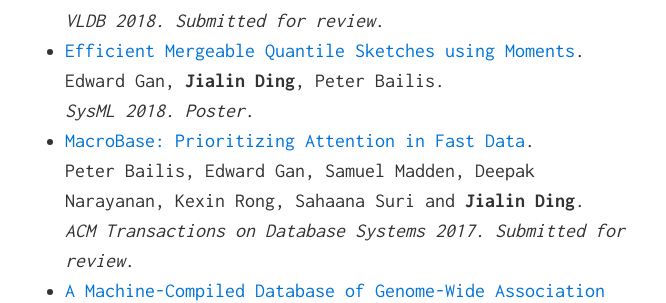
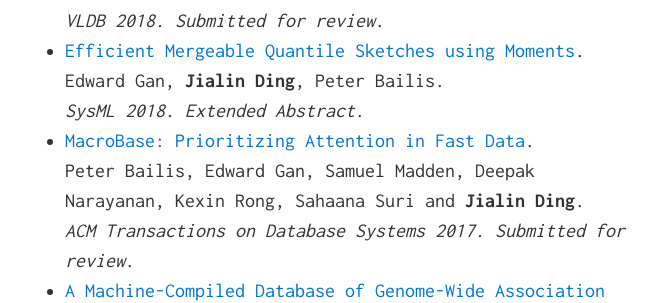
Before and after one commit to jialinding/jialinding.github.io, a Jekyll site: the page built from index.md, in a window 1280 px wide. Shown: the part 675-978 px from the top of the page, without its empty margins (305-971 px from the left). Built offline with Jekyll 4.4.1, drawn with Linux system fonts in a browser that asks for light colours; our own code applies the rules of GitHub Pages for plain Markdown files; part of the change alters nothing that is shown.

Commit message:
Small updates

```diff
--- a/_config.yml
+++ b/_config.yml
@@ -16,7 +16,10 @@
 title: Jialin Ding
 email: jding09@stanford.edu
 description: >- # this means to ignore newlines until "baseurl:"
-  Stanford EE BS, MIT CS PhD
+  I am a senior at Stanford University majoring in Electrical Engineering.
+  I work with Prof. Peter Bailis as part of the Future Data Group and Stanford DAWN.
+  My focus is in data-intensive systems.
+  In the fall I will start my PhD in EECS at MIT.
 baseurl: "" # the subpath of your site, e.g. /blog
 url: "" # the base hostname & protocol for your site, e.g. http://example.com
 github_username:  jialinding
--- a/index.md
+++ b/index.md
@@ -20,7 +20,7 @@ Edward Gan, **Jialin Ding**, Kai Sheng Tai, Vatsal Sharan and Peter Bailis. <br>
 *VLDB 2018. Submitted for review*.
 - [Efficient Mergeable Quantile Sketches using Moments](http://dawn.cs.stanford.edu/pubs/gan2018emerge.pdf). <br>
 Edward Gan, **Jialin Ding**, Peter Bailis. <br>
-*SysML 2018. Poster*.
+*SysML 2018. Extended Abstract*.
 - [MacroBase: Prioritizing Attention in Fast Data](https://macrobase.stanford.edu/). <br>
 Peter Bailis, Edward Gan, Samuel Madden, Deepak Narayanan, Kexin Rong, Sahaana Suri and **Jialin Ding**. <br>
 *ACM Transactions on Database Systems 2017. Submitted for review*.
```
